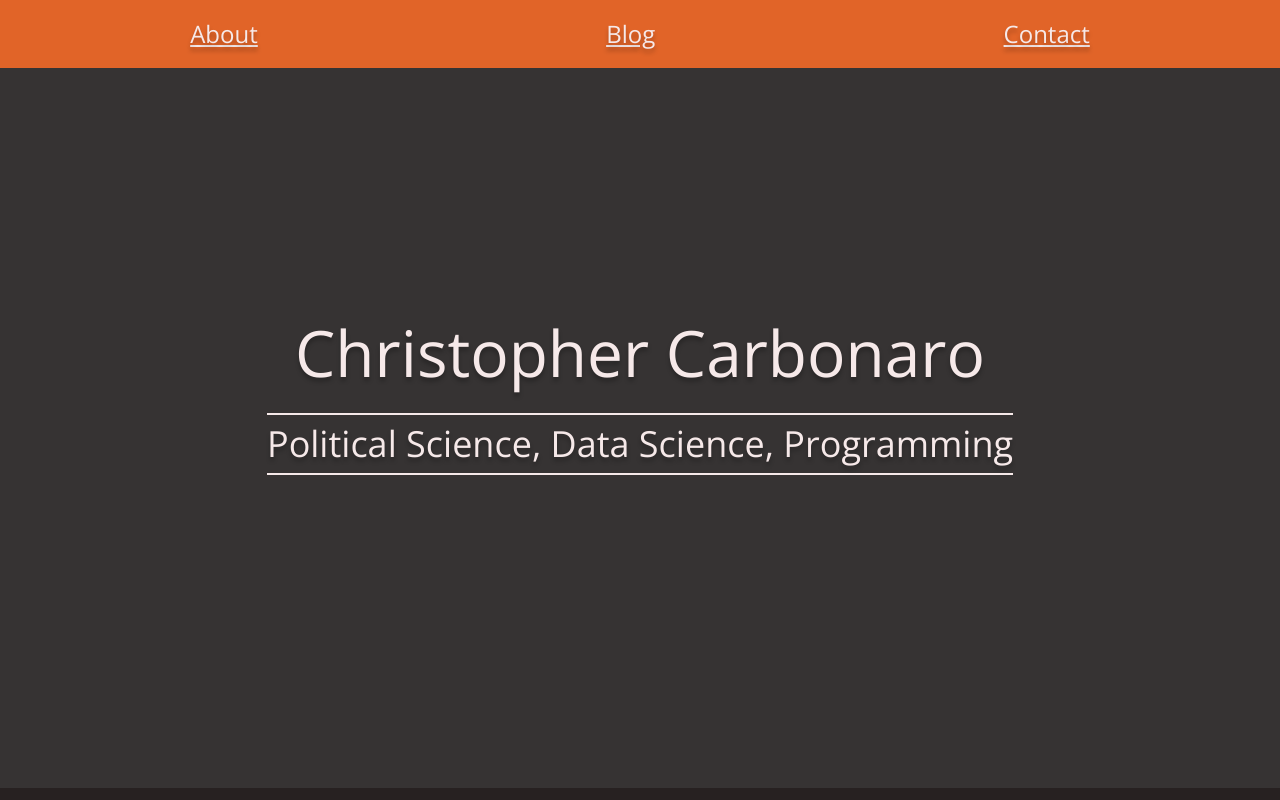
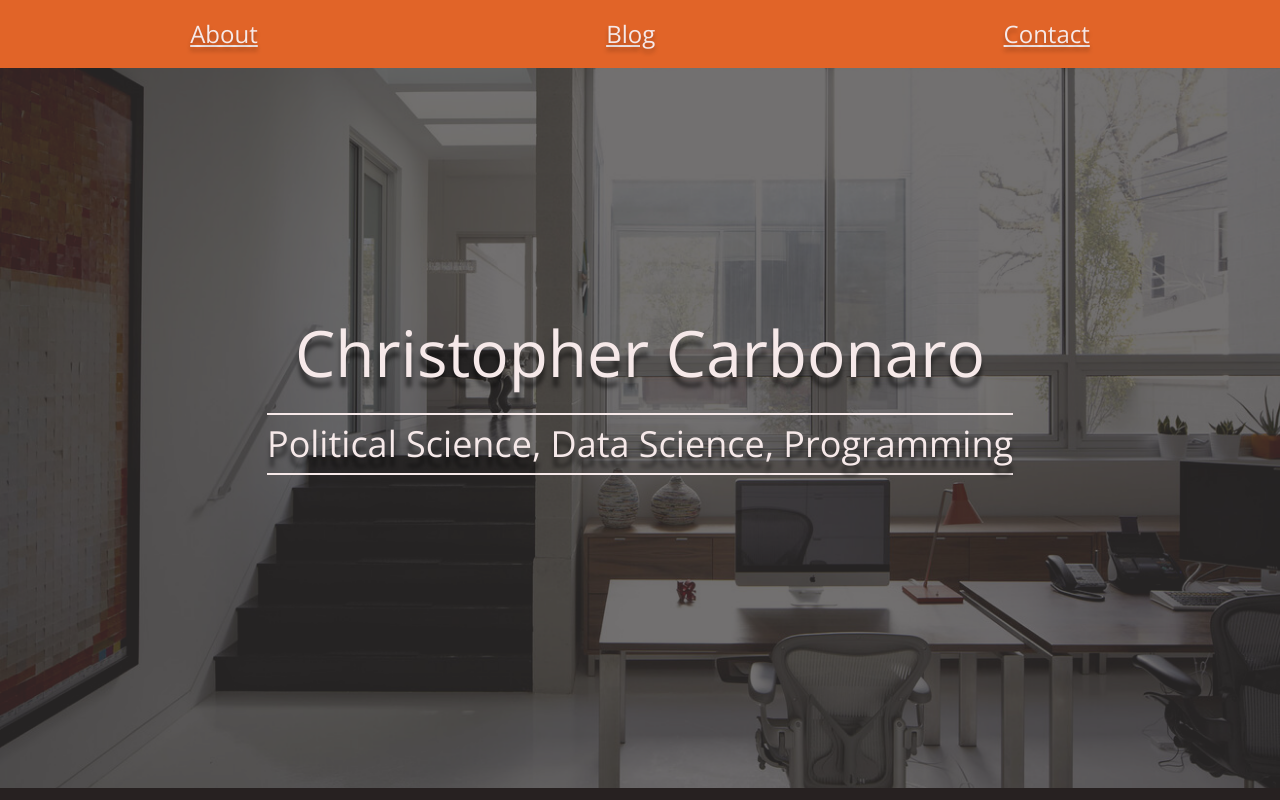
Before and after one commit to clcarbo/clcarbo.github.io, a plain HTML site: page index.html in a window 1280 px wide. Shown: the top 800 px of the page. Drawn offline with nearby package versions, Linux system fonts and the light colour scheme.

Commit message:
Layout Updates
Added a background for the jumbotron, improved the footer, and altered
some of the content. It looks much nicer now!

```diff
--- a/css/custom.css
+++ b/css/custom.css
@@ -33,7 +33,10 @@ main{
 }
 
 #jumbotron{
+    background: center fixed;
+    background-image: url("../assets/jumbotron-background-transparent.png");
     background-color: var(--grey);
+    background-size: cover;
     height: 90vh;
     padding-top: 0em;
 }
@@ -43,7 +46,7 @@ main{
     height: 100%;
     margin-right: 0px;
     margin-left: 0px;
-    text-shadow: 0px 4px 4px rgba(0, 0, 0, 0.25);
+    text-shadow: 0px 10px 4px rgba(0, 0, 0, 0.5);
 }
 
 #jumbotron .row h1{
```
Also changed, not shown: assets/jumbotron-background-transparent.png (added).
